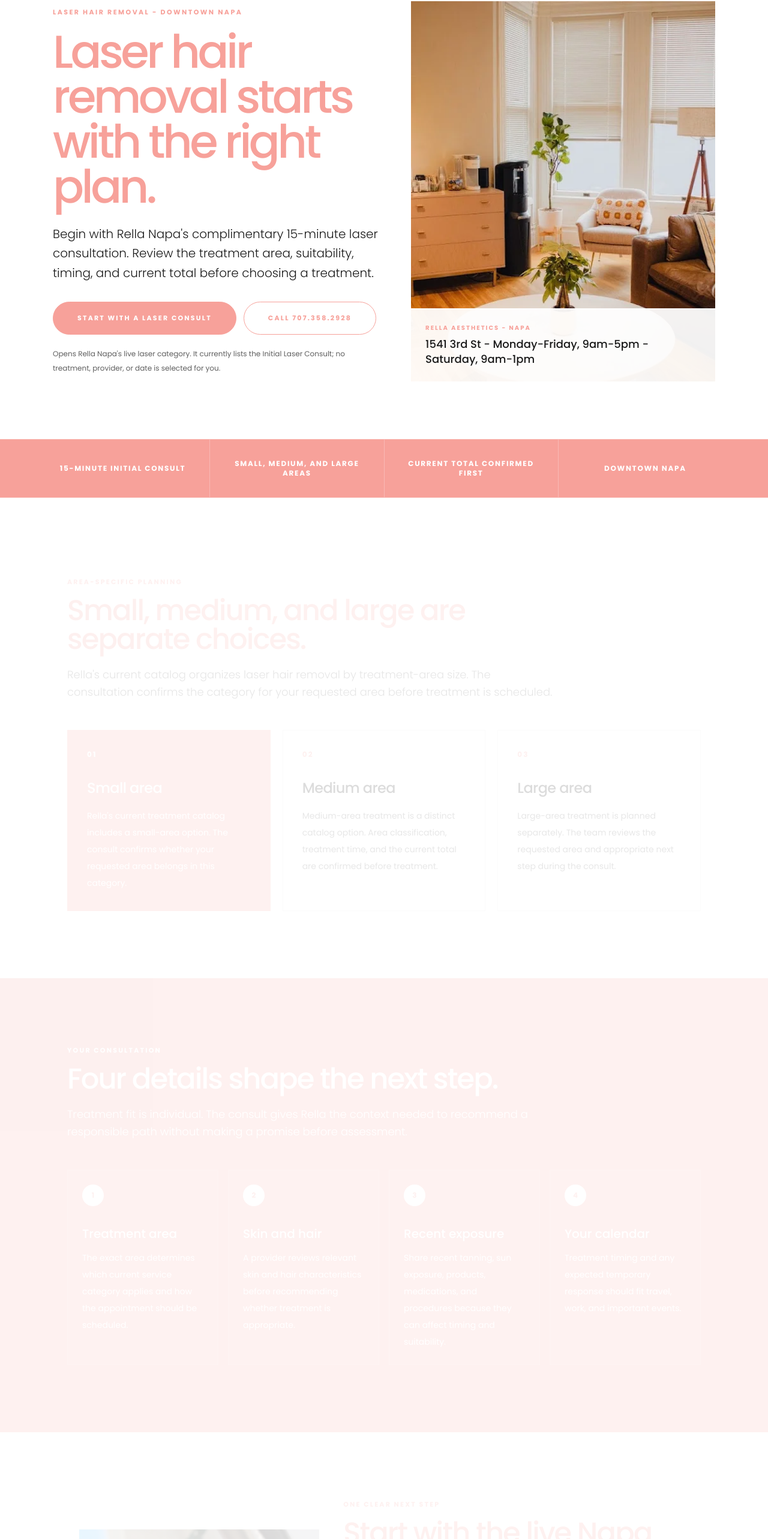
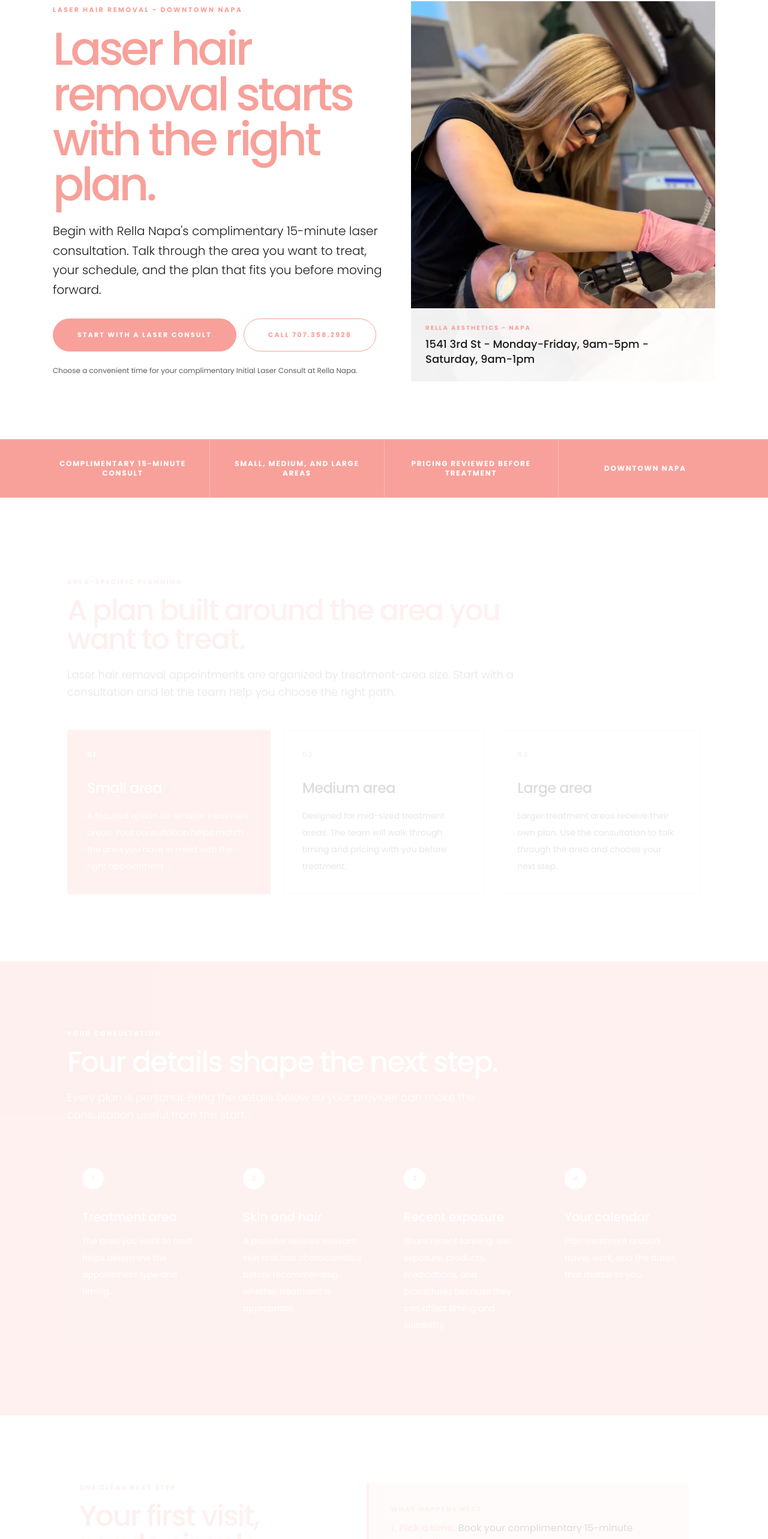
Before and after one commit to zwagner19/rella-aesthetics, a Next.js app: page /napa/laser-hair-removal in a window 1280 px wide. Shown: the part 183-2749 px from the top of the page at 60% size. Built offline with nearby package versions, Linux system fonts and the light colour scheme; no server answers.

Commit message:
Refine Napa funnel previews after visual review

```diff
--- a/src/app/(site)/napa/laser-hair-removal/page.tsx
+++ b/src/app/(site)/napa/laser-hair-removal/page.tsx
@@ -39,22 +39,22 @@ export const metadata: Metadata = {
 const areaOptions = [
   {
     title: "Small area",
-    body: "Rella's current treatment catalog includes a small-area option. The consult confirms whether your requested area belongs in this category.",
+    body: "A focused option for smaller treatment areas. Your consultation helps match the area you have in mind with the right appointment.",
   },
   {
     title: "Medium area",
-    body: "Medium-area treatment is a distinct catalog option. Area classification, treatment time, and the current total are confirmed before treatment.",
+    body: "Designed for mid-sized treatment areas. The team will walk through timing and pricing with you before treatment.",
   },
   {
     title: "Large area",
-    body: "Large-area treatment is planned separately. The team reviews the requested area and appropriate next step during the consult.",
+    body: "Larger treatment areas receive their own plan. Use the consultation to talk through the area and choose your next step.",
   },
 ] as const;
 
 const planningFactors = [
   {
     title: "Treatment area",
-    body: "The exact area determines which current service category applies and how the appointment should be scheduled.",
+    body: "The area you want to treat helps determine the appointment type and timing.",
   },
   {
     title: "Skin and hair",
@@ -66,7 +66,7 @@ const planningFactors = [
   },
   {
     title: "Your calendar",
-    body: "Treatment timing and any expected temporary response should fit travel, work, and important events.",
+    body: "Plan treatment around travel, work, and the dates that matter to you.",
   },
 ] as const;
 
@@ -74,17 +74,17 @@ const faqs = [
   {
     question: "What can I book online for laser hair removal in Napa?",
     answer:
-      "Rella's approved Napa booking site currently lists the complimentary Initial Laser Consult. It is a 15-minute appointment used to match your goals with the appropriate laser treatment. The page does not preselect a treatment, provider, or date.",
+      "Start with a complimentary 15-minute Initial Laser Consult at Rella Napa. You will choose your appointment time, then meet with the team to discuss your goals and the treatment area you have in mind.",
   },
   {
     question: "How much does laser hair removal cost at Rella Napa?",
     answer:
-      "Rella's current catalog separates laser hair removal into small, medium, and large treatment areas. The team confirms which category applies and reviews the current total before treatment; this preview does not publish an unverified price.",
+      "Pricing depends on whether your treatment area is small, medium, or large. The Rella team will confirm the category and walk you through the total before treatment.",
   },
   {
     question: "How many appointments will I need?",
     answer:
-      "The appropriate treatment course varies by area, hair and skin characteristics, response, timing, and individual goals. Rella reviews the plan before you commit; this page does not promise a fixed number of visits or a result.",
+      "The right treatment course varies by area, hair and skin characteristics, response, timing, and your goals. Your consultation is the best place to build a plan for you.",
   },
   {
     question: "What should I share during the consultation?",
@@ -111,8 +111,7 @@ const serviceSchema = {
   serviceType: "Laser hair removal consultation",
   description: metadata.description,
   url: CANONICAL,
-  image:
-    "https://experiencerella.com/images/treatments/laser-treatment.webp",
+  image: "https://experiencerella.com/images/treatments/laser-treatment.webp",
   provider: {
     "@type": ["MedicalBusiness", "DaySpa"],
     "@id": "https://experiencerella.com/locations/napa#location",
@@ -165,8 +164,8 @@ export default function NapaLaserHairRemovalPreviewPage() {
             </h1>
             <p className="mb-8 max-w-[650px] text-lg font-light leading-relaxed text-silver-dark md:text-xl">
               Begin with Rella Napa&apos;s complimentary 15-minute laser
-              consultation. Review the treatment area, suitability, timing, and
-              current total before choosing a treatment.
+              consultation. Talk through the area you want to treat, your
+              schedule, and the plan that fits you before moving forward.
             </p>
             <div className="flex flex-col gap-3 sm:flex-row">
               <Button
@@ -188,16 +187,15 @@ export default function NapaLaserHairRemovalPreviewPage() {
               </Button>
             </div>
             <p className="mt-5 text-xs leading-6 text-ink/70">
-              Opens Rella Napa&apos;s live laser category. It currently lists the
-              Initial Laser Consult; no treatment, provider, or date is selected
-              for you.
+              Choose a convenient time for your complimentary Initial Laser
+              Consult at Rella Napa.
             </p>
           </div>
 
           <div className="relative aspect-[4/5] max-h-[720px] self-center overflow-hidden bg-rose-blush">
             <Image
-              src="/images/clinic/napa-reception.webp"
-              alt="The reception area inside Rella Aesthetics in Napa"
+              src="/images/treatments/laser-treatment.webp"
+              alt="A Rella provider performing an in-clinic laser treatment"
               fill
               preload
               className="object-cover object-center"
@@ -218,9 +216,9 @@ export default function NapaLaserHairRemovalPreviewPage() {
       <TrustStrip
         ariaLabel="Rella Napa laser hair removal visit facts"
         items={[
-          "15-minute initial consult",
+          "Complimentary 15-minute consult",
           "Small, medium, and large areas",
-          "Current total confirmed first",
+          "Pricing reviewed before treatment",
           "Downtown Napa",
         ]}
       />
@@ -238,12 +236,12 @@ export default function NapaLaserHairRemovalPreviewPage() {
               id="napa-lhr-areas"
               className="mb-5 text-3xl font-medium tracking-[-0.04em] text-rose-text md:text-5xl"
             >
-              Small, medium, and large are separate choices.
+              A plan built around the area you want to treat.
             </h2>
             <p className="text-lg font-light leading-relaxed text-ink/70">
-              Rella&apos;s current catalog organizes laser hair removal by
-              treatment-area size. The consultation confirms the category for
-              your requested area before treatment is scheduled.
+              Laser hair removal appointments are organized by treatment-area
+              size. Start with a consultation and let the team help you choose
+              the right path.
             </p>
           </div>
           <div className="grid gap-5 md:grid-cols-3">
@@ -295,9 +293,8 @@ export default function NapaLaserHairRemovalPreviewPage() {
               Four details shape the next step.
             </h2>
             <p className="text-lg font-light leading-relaxed text-white">
-              Treatment fit is individual. The consult gives Rella the context
-              needed to recommend a responsible path without making a promise
-              before assessment.
+              Every plan is personal. Bring the details below so your provider
+              can make the consultation useful from the start.
             </p>
           </div>
           <div className="grid gap-4 sm:grid-cols-2 lg:grid-cols-4">
@@ -321,16 +318,8 @@ export default function NapaLaserHairRemovalPreviewPage() {
         className="rella-site-reveal py-20 md:py-28"
         aria-labelledby="napa-lhr-booking"
       >
-        <div className="mx-auto grid max-w-[1080px] gap-10 px-6 md:px-8 lg:grid-cols-[0.82fr_1.18fr] lg:items-center">
-          <div className="relative aspect-[4/5] overflow-hidden bg-rose-blush">
-            <Image
-              src="/images/treatments/laser-treatment.webp"
-              alt="A Rella provider performing an in-clinic laser treatment"
-              fill
-              className="object-cover object-center"
-              sizes="(min-width: 1024px) 38vw, 92vw"
-            />
-          </div>
+        <div className="mx-auto max-w-[1080px] px-6 md:px-8">
+          <div className="grid gap-10 lg:grid-cols-[0.9fr_1.1fr] lg:items-start">
             <div>
               <p className="mb-4 text-[0.6875rem] font-bold uppercase tracking-[0.2em] text-rose-text">
                 One clear next step
@@ -339,30 +328,40 @@ export default function NapaLaserHairRemovalPreviewPage() {
                 id="napa-lhr-booking"
                 className="mb-5 text-3xl font-medium tracking-[-0.04em] text-rose-text md:text-5xl"
               >
-              Start with the live Napa laser consult.
+                Your first visit, made simple.
               </h2>
               <p className="mb-7 text-lg font-light leading-relaxed text-ink/70">
-              The verified booking path opens Napa&apos;s laser category with the
-              clinic selected. Today, that category starts with the
-              complimentary Initial Laser Consult. You choose the date in
-              Rella&apos;s secure booking flow.
+                Choose a time for the complimentary Initial Laser Consult. The
+                Rella Napa team will take it from there.
               </p>
+            </div>
             <div className="border-l-4 border-rose bg-rose-blush p-7 md:p-9">
               <p className="mb-3 text-[0.6875rem] font-bold uppercase tracking-[0.18em] text-rose-text">
-                Confirm before treatment
+                What happens next
               </p>
-              <p className="mb-6 leading-7 text-silver-dark">
-                Review area classification, suitability, preparation, expected
-                temporary effects, schedule, and the current total before a
-                treatment appointment is selected.
-              </p>
+              <ol className="mb-7 space-y-4 text-silver-dark">
+                <li>
+                  <strong className="text-rose-text">1. Pick a time.</strong>{" "}
+                  Book your complimentary 15-minute consultation.
+                </li>
+                <li>
+                  <strong className="text-rose-text">2. Meet the team.</strong>{" "}
+                  Discuss the area, suitability, timing, and preparation.
+                </li>
+                <li>
+                  <strong className="text-rose-text">
+                    3. Choose your plan.
+                  </strong>{" "}
+                  Review the recommended next step and pricing before treatment.
+                </li>
+              </ol>
               <Button
                 disableHover
                 href={BOOKING_HREF}
                 data-cta="service-booking"
                 className="rounded-full"
               >
-                Browse Napa Laser Booking
+                Book Your Laser Consult
               </Button>
               <Link
                 href="/services/laser-treatments"
@@ -435,8 +434,7 @@ export default function NapaLaserHairRemovalPreviewPage() {
             Start with the consult, not a guess.
           </h2>
           <p className="mb-8 text-lg font-light leading-relaxed text-white">
-            Open the verified Napa laser category or call Rella before choosing
-            a treatment area.
+            Choose a consultation time online or call Rella Napa to get started.
           </p>
           <div className="flex flex-col justify-center gap-3 sm:flex-row">
             <Button
```
Also changed, not shown: src/app/(site)/napa/medical-facials/page.tsx (+28 -28 lines), 2 other files (tests, documents, lock files or other folders). Lines whose indentation alone changed are shown as unchanged.
